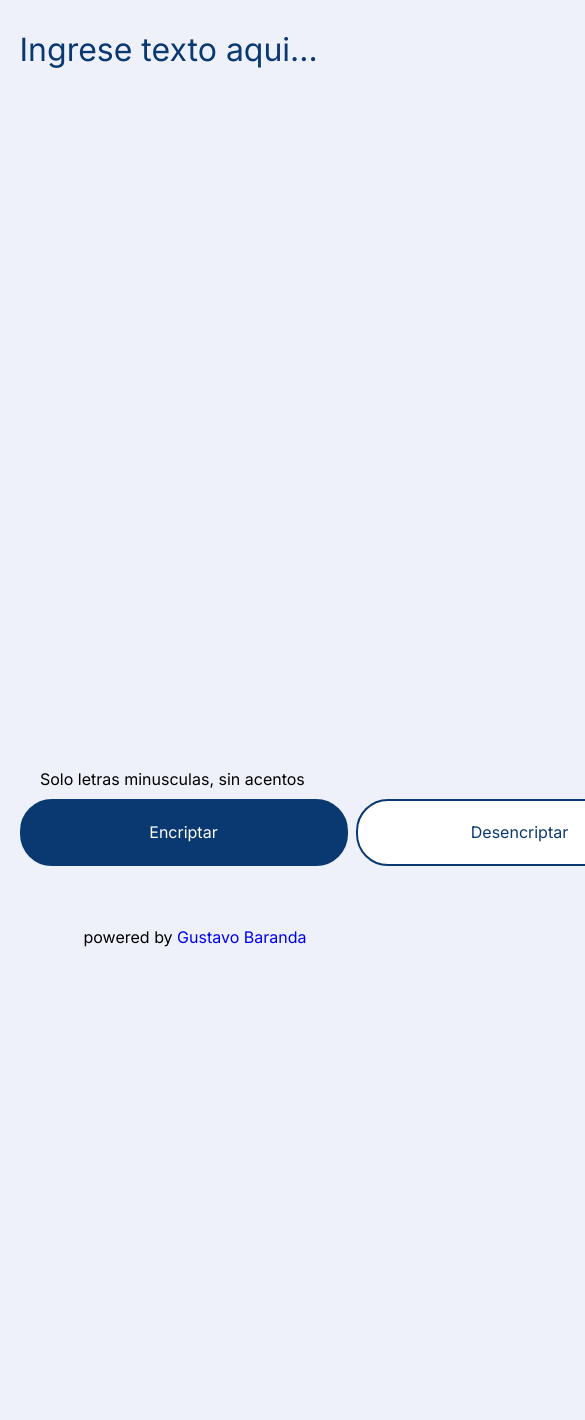
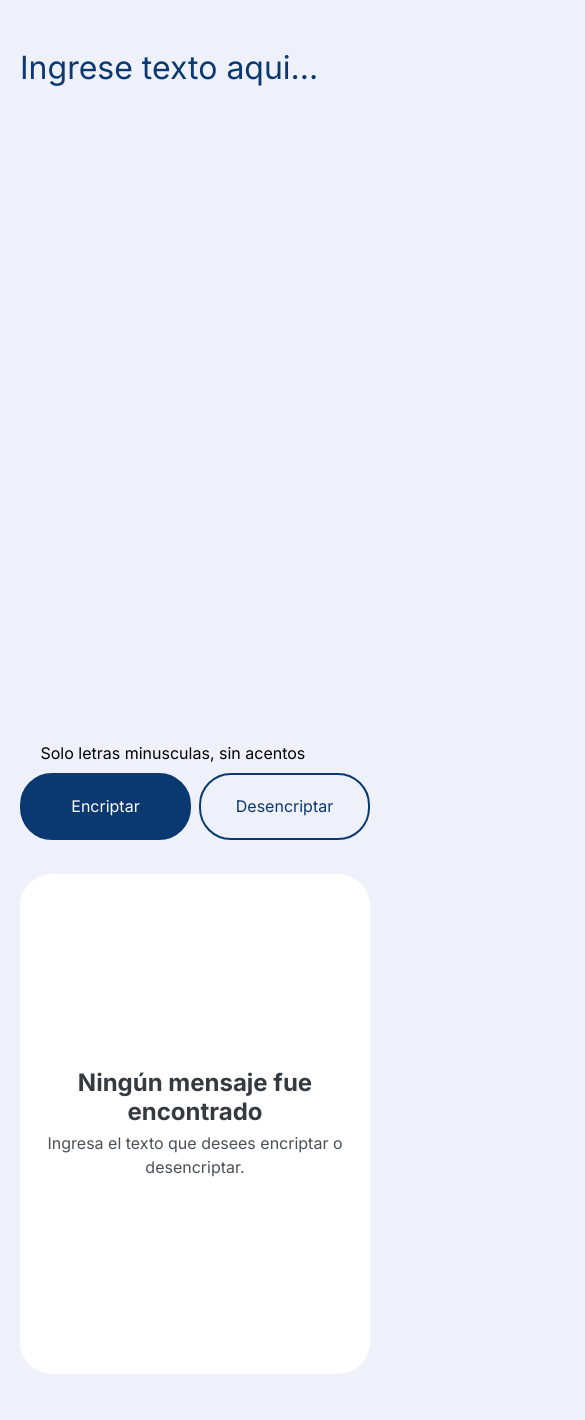
Before and after one commit to GustavoBaranda/Challenge-Oracle-ONE-Decoder, a plain HTML site: page index.html in a window 390 px wide. Shown: the part 106-1526 px from the top of the page, 585 px wide, since content can reach past the window. Before the commit the page ends 1072 px from the top, so only its background shows below. Drawn offline with nearby package versions, Linux system fonts and the light colour scheme; some icons are missing.

Commit message:
tablet responsive design

```diff
--- a/css/styles.css
+++ b/css/styles.css
@@ -13,7 +13,6 @@
 body {
     font-family: inter;
     background-color: #EFF1FA;
-    height: 100vh;
 }
 
 .header {
@@ -33,6 +32,7 @@ body {
     margin: auto;
     display: flex;
     justify-content: space-around;
+    gap: 2%;
 }
 
 .encoder__content {
@@ -41,7 +41,7 @@ body {
     justify-content: center;
     align-items: center;
     width: 800px;
-    height: 944px;
+    height: 900px;
 }
 
 .encoder {
@@ -55,7 +55,7 @@ body {
     font-size: 32px;
     font-weight: 400;
     line-height: 48px;
-    height: 671px;
+    height: 627px;
     margin-bottom: 69px;
     background: #EFF1FA;
 }
@@ -74,13 +74,14 @@ body {
 }
 
 .encoder__btn {
-    width: 328px;
+    width: 100%;
+    max-width: 328px;
     color: #0A3871;
     font-size: 16px;
     font-weight: 400;
     line-height: 19.36px;
     border: 2px solid #0A3871;
-    background: #fff;
+    background: #EFF1FA;
     border-radius: 32px;
     padding: 22px;
     cursor: pointer;
@@ -96,7 +97,7 @@ body {
     justify-content: center;
     align-items: center;
     width: 400px;
-    height: 944px;
+    height: 900px;
     background-color: #ffffff;
     border-radius: 32px;
 }
@@ -130,7 +131,6 @@ body {
     display: none;
 }
 
-.decoder__content--decoderMessage
 .decoder__description {
     width: 100%;
     resize: none;
@@ -138,14 +138,13 @@ body {
     font-size: 32px;
     font-weight: 400;
     line-height: 48px;
-    height: 761px;
+    height: 717px;
     margin-bottom: 69px;
 }
 
-
-.decoder__content--decoderMessage
 .decoder__btn {
     width: 100%;
+    max-width: 328px;
     color: #0A3871;
     font-size: 16px;
     font-weight: 400;
@@ -159,6 +158,80 @@ body {
 
 footer {
     text-align: center;
-    padding: 50px 0 20px 0;
+    height: 10vh;
+    margin: 50px 0 20px 0;
 
 }
+
+@media screen and (max-width: 768px){
+    .container {
+        width: 100%;
+        max-width: 768px;
+        justify-content: center;
+        display: block;
+        margin: 0;
+        padding: 150px 20px 0 20px;
+        gap: 0;
+    }
+
+    .encoder__content {
+        display: block;
+        width: 100%;
+        max-width: 768px;
+        height: 830px;
+        margin: 0;
+        padding: 0;
+    }
+
+    .encoder__btn {
+        width: 100%;
+        max-width: 768px;
+        margin-bottom: 20px;
+    }
+
+    .decoder__content {
+        display: flex;
+        justify-content: center;
+        align-items: center;
+        width: 100%;
+        max-width: 768px;
+        height: 500px;
+        background-color: #ffffff;
+        border-radius: 32px;
+    }
+
+    .decoder__content--messageDefauld {
+        width: 100%;
+    }
+
+    .decoder__content--messageDefauld img {
+        display: none;
+    }
+
+    .decoder__content--decoderMessage {
+        width: 100%;
+    }
+
+    .decoder__description {
+        height: 336px;
+    }
+
+    .decoder__btn {
+        width: 100%;
+        max-width: 768px;
+    }
+
+    .decoder__btn {
+        width: 100%;
+        max-width: 768px;
+        color: #0A3871;
+        font-size: 16px;
+        font-weight: 400;
+        line-height: 19.36px;
+        border: 2px solid #0A3871;
+        background: #fff;
+        border-radius: 32px;
+        padding: 22px;
+        cursor: pointer;
+    }
+}
```
